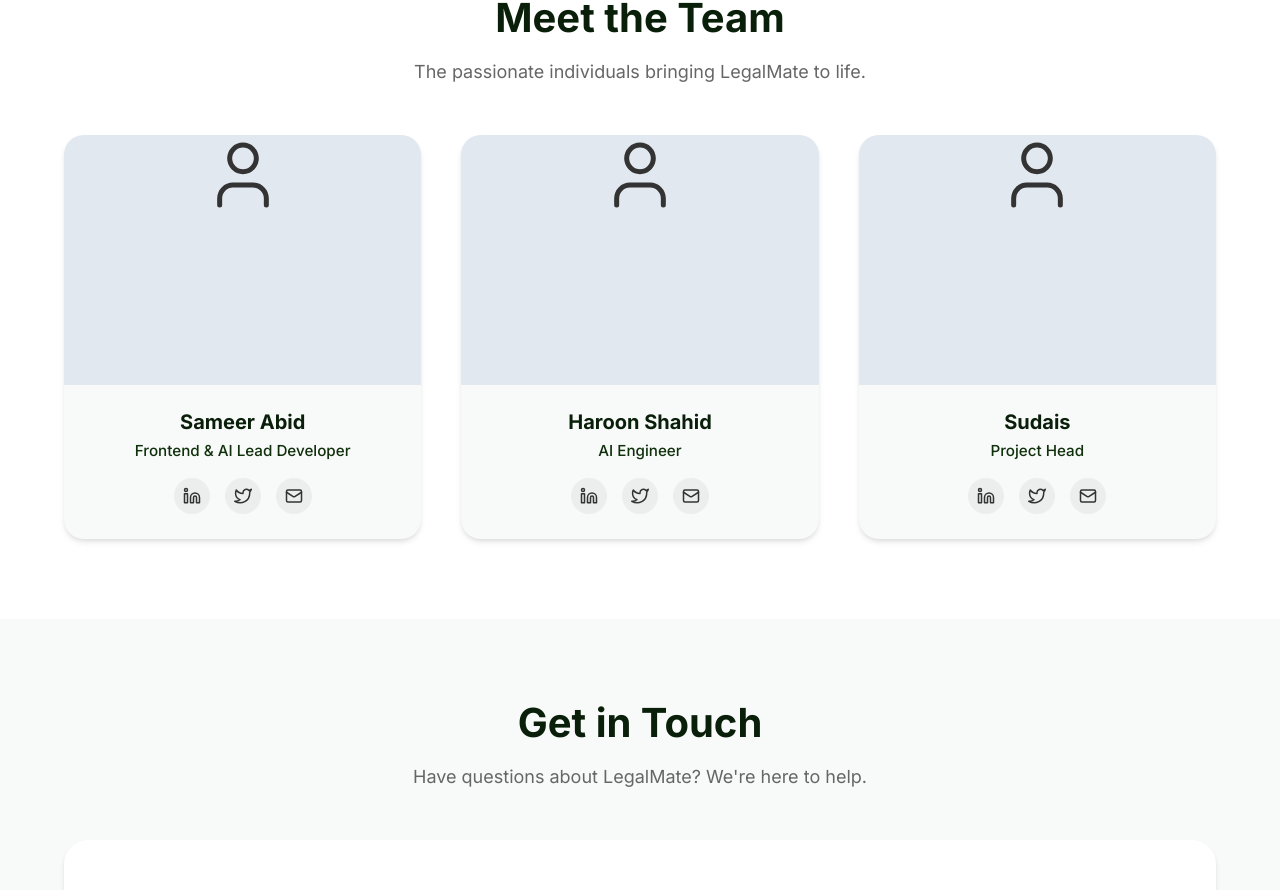
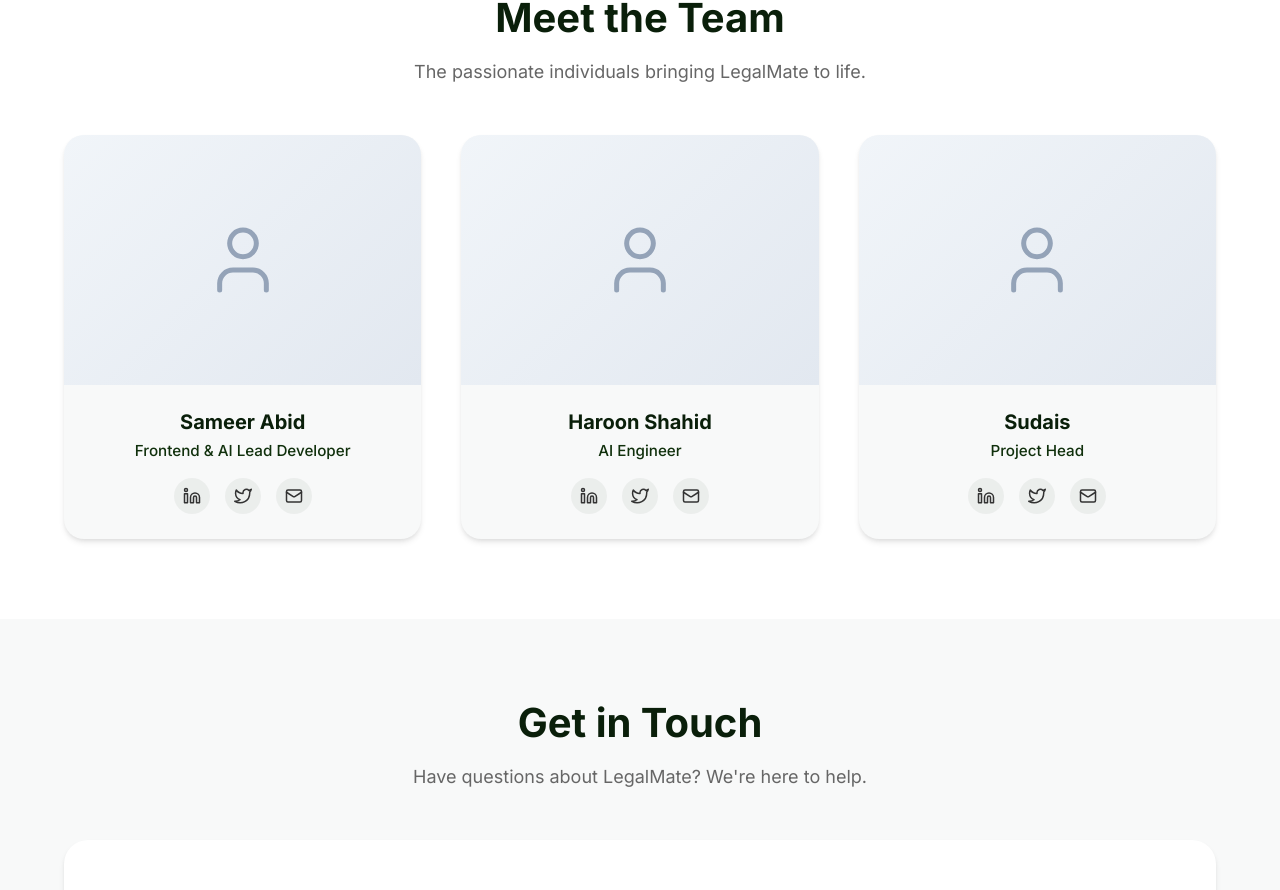
Before and after one commit to devdansty/Landing-Page-for-Downloading-LegalMate-App, a React (Vite) app in the folder client/: page / in a window 1280 px wide. Shown: the part 3188-4078 px from the top of the page. Built offline with nearby package versions, Linux system fonts and the light colour scheme.

Commit message:
style: update team image background with gradient and add hover icon effects

```diff
--- a/client/src/components/Team.css
+++ b/client/src/components/Team.css
@@ -26,13 +26,20 @@
 .team-image {
   width: 100%;
   height: 250px;
-  background: #e2e8f0;
+  background: linear-gradient(135deg, #f1f5f9 0%, #e2e8f0 100%);
+  display: flex;
+  align-items: center;
+  justify-content: center;
+  color: #94a3b8;
 }
 
-.team-image img {
-  width: 100%;
-  height: 100%;
-  object-fit: cover;
+.team-image svg {
+  transition: transform 0.3s ease;
+}
+
+.team-card:hover .team-image svg {
+  transform: scale(1.1);
+  color: var(--primary);
 }
 
 .team-info {
```
